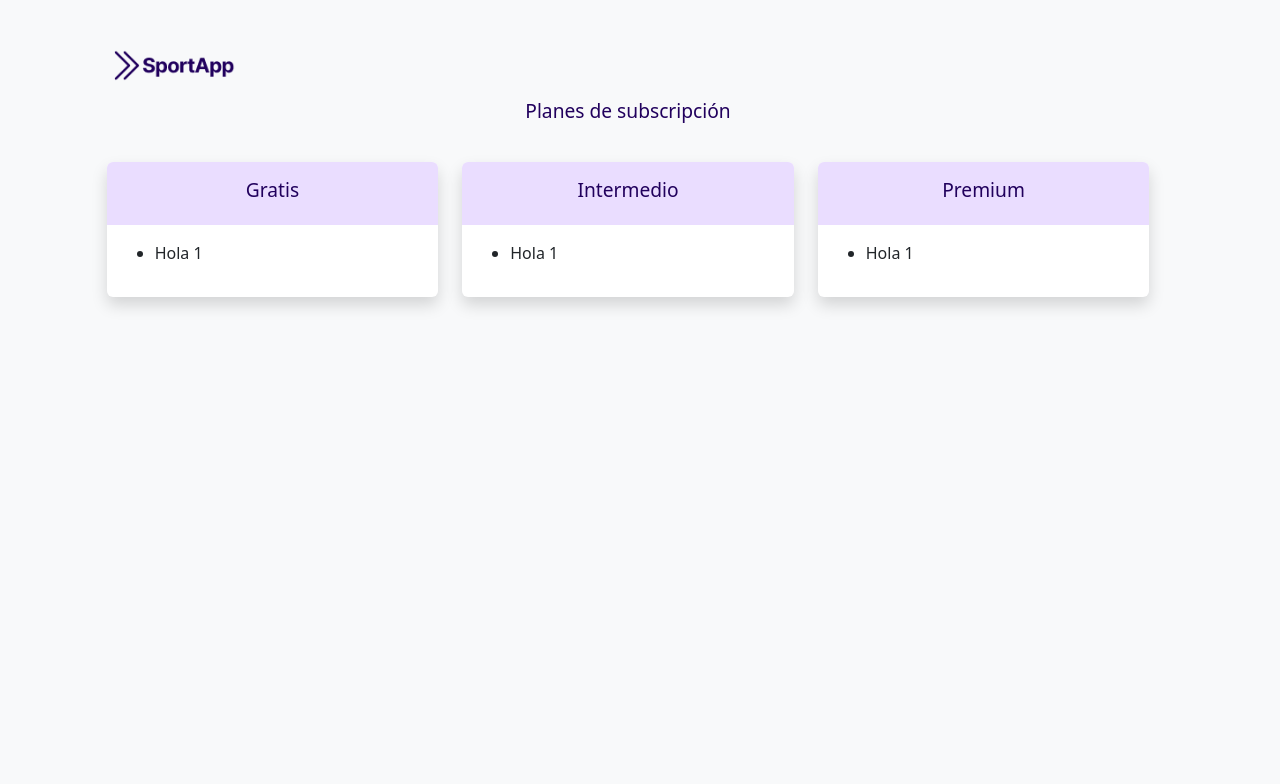
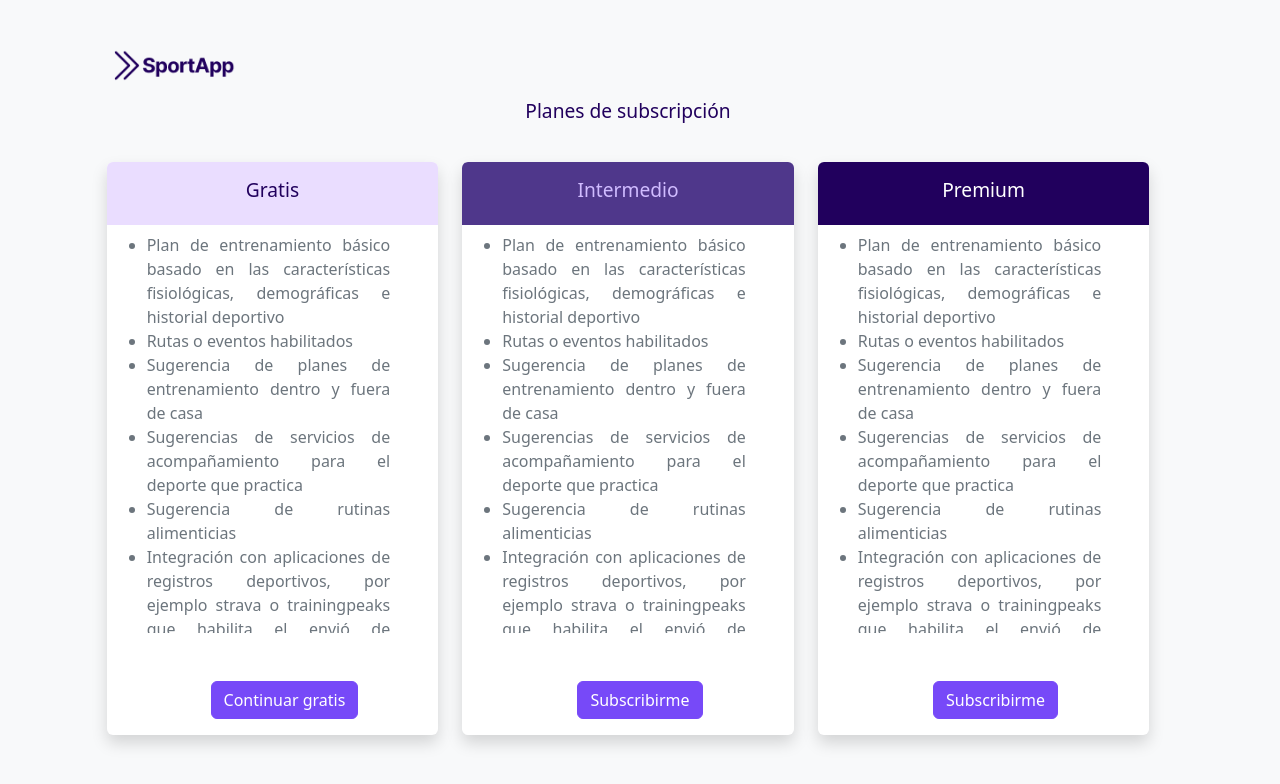
Before and after one commit to cris10958/frontend-proyecto-final, an Angular app: page /planes-subscripcion in a window 1280 px wide. Shown: the top 784 px of the page. Built offline with nearby package versions, Linux system fonts and the light colour scheme.

Commit message:
Implementacion de la vista de planes de subscripcion

```diff
--- /dev/null
+++ b/src/app/planes-subscripcion.service.ts
@@ -0,0 +1,215 @@
+import { Injectable } from '@angular/core';
+
+export interface PlanSubscripcion {
+  id_plan_subscripcion: string;
+  nombre:               string;
+  beneficios:           BeneficioPlanSubscripcion[];
+}
+
+export interface BeneficioPlanSubscripcion {
+  id_detalle_subscripcion: string;
+  beneficios:              string;
+}
+
+@Injectable({
+  providedIn: 'root'
+})
+export class PlanesSubscripcionService {
+  planSubscripcion: PlanSubscripcion[] = [
+    { "id_plan_subscripcion": "1",
+      "nombre":"Gratis",
+      "beneficios": [{
+        "id_detalle_subscripcion": "1",
+        "beneficios": "Plan de entrenamiento básico basado en las características fisiológicas, demográficas e historial deportivo"
+      },
+      {
+        "id_detalle_subscripcion": "2",
+        "beneficios": "Rutas o eventos habilitados"
+      },
+      {
+        "id_detalle_subscripcion": "3",
+        "beneficios": "Sugerencia de planes de entrenamiento dentro y fuera de casa"
+      },
+      {
+        "id_detalle_subscripcion": "4",
+        "beneficios": "Sugerencias de servicios de acompañamiento para el deporte que practica"
+      },
+      {
+        "id_detalle_subscripcion": "5",
+        "beneficios": "Sugerencia de rutinas alimenticias"
+      },
+      {
+        "id_detalle_subscripcion": "6",
+        "beneficios": "Integración con aplicaciones de registros deportivos, por ejemplo strava o trainingpeaks que habilita el envió de información registrada en la sesiones deportivas"
+      },
+      {
+        "id_detalle_subscripcion": "7",
+        "beneficios": "Tablero de control de resultados obtenido en eventos realizados, en donde se visualizara el cálculo de FTP y VO2max"
+      },
+      {
+        "id_detalle_subscripcion": "8",
+        "beneficios": "Calendario de eventos de entrenamiento o salidas programadas"
+      },
+      {
+        "id_detalle_subscripcion": "9",
+        "beneficios": "Acceso a la aplicación móvil para que puedas realizar tus sesiones en cualquier lugar"
+      }
+      ]
+    },
+    { "id_plan_subscripcion": "2",
+      "nombre":"Intermedio",
+      "beneficios": [{
+        "id_detalle_subscripcion": "1",
+        "beneficios": "Plan de entrenamiento básico basado en las características fisiológicas, demográficas e historial deportivo"
+      },
+      {
+        "id_detalle_subscripcion": "2",
+        "beneficios": "Rutas o eventos habilitados"
+      },
+      {
+        "id_detalle_subscripcion": "3",
+        "beneficios": "Sugerencia de planes de entrenamiento dentro y fuera de casa"
+      },
+      {
+        "id_detalle_subscripcion": "4",
+        "beneficios": "Sugerencias de servicios de acompañamiento para el deporte que practica"
+      },
+      {
+        "id_detalle_subscripcion": "5",
+        "beneficios": "Sugerencia de rutinas alimenticias"
+      },
+      {
+        "id_detalle_subscripcion": "6",
+        "beneficios": "Integración con aplicaciones de registros deportivos, por ejemplo strava o trainingpeaks que habilita el envió de información registrada en la sesiones deportivas"
+      },
+      {
+        "id_detalle_subscripcion": "7",
+        "beneficios": "Tablero de control de resultados obtenido en eventos realizados, en donde se visualizara el cálculo de FTP y VO2max"
+      },
+      {
+        "id_detalle_subscripcion": "8",
+        "beneficios": "Calendario de eventos de entrenamiento o salidas programadas"
+      },
+      {
+        "id_detalle_subscripcion": "9",
+        "beneficios": "Acceso a la aplicación móvil para que puedas realizar tus sesiones en cualquier lugar"
+      },
+      {
+        "id_detalle_subscripcion": "10",
+        "beneficios": "Seguimiento en tiempo real durante la sesión deportiva o evento"
+      },
+      {
+        "id_detalle_subscripcion": "11",
+        "beneficios": "Conexión con dispositivos de medición a la aplicación móvil"
+      },
+      {
+        "id_detalle_subscripcion": "12",
+        "beneficios": "Alertas de seguridad medica al detectar alguna situación durante la sesión que atente con la vida del deportista"
+      },
+      {
+        "id_detalle_subscripcion": "13",
+        "beneficios": "Ajuste de los objetivos de la sesión según el desempeño del deportista"
+      },
+      {
+        "id_detalle_subscripcion": "14",
+        "beneficios": "Recomendaciones de consumo de bebida o alimento según la energía gastada para prevenir situaciones criticas"
+      },
+      {
+        "id_detalle_subscripcion": "15",
+        "beneficios": "Notificación de situaciones de riesgo"
+      }
+      ]
+    }
+    ,
+    { "id_plan_subscripcion": "3",
+      "nombre":"Premium",
+      "beneficios": [{
+        "id_detalle_subscripcion": "1",
+        "beneficios": "Plan de entrenamiento básico basado en las características fisiológicas, demográficas e historial deportivo"
+      },
+      {
+        "id_detalle_subscripcion": "2",
+        "beneficios": "Rutas o eventos habilitados"
+      },
+      {
+        "id_detalle_subscripcion": "3",
+        "beneficios": "Sugerencia de planes de entrenamiento dentro y fuera de casa"
+      },
+      {
+        "id_detalle_subscripcion": "4",
+        "beneficios": "Sugerencias de servicios de acompañamiento para el deporte que practica"
+      },
+      {
+        "id_detalle_subscripcion": "5",
+        "beneficios": "Sugerencia de rutinas alimenticias"
+      },
+      {
+        "id_detalle_subscripcion": "6",
+        "beneficios": "Integración con aplicaciones de registros deportivos, por ejemplo strava o trainingpeaks que habilita el envió de información registrada en la sesiones deportivas"
+      },
+      {
+        "id_detalle_subscripcion": "7",
+        "beneficios": "Tablero de control de resultados obtenido en eventos realizados, en donde se visualizara el cálculo de FTP y VO2max"
+      },
+      {
+        "id_detalle_subscripcion": "8",
+        "beneficios": "Calendario de eventos de entrenamiento o salidas programadas"
+      },
+      {
+        "id_detalle_subscripcion": "9",
+        "beneficios": "Acceso a la aplicación móvil para que puedas realizar tus sesiones en cualquier lugar"
+      },
+      {
+        "id_detalle_subscripcion": "10",
+        "beneficios": "Seguimiento en tiempo real durante la sesión deportiva o evento"
+      },
+      {
+        "id_detalle_subscripcion": "11",
+        "beneficios": "Conexión con dispositivos de medición a la aplicación móvil"
+      },
+      {
+        "id_detalle_subscripcion": "12",
+        "beneficios": "Alertas de seguridad medica al detectar alguna situación durante la sesión que atente con la vida del deportista"
+      },
+      {
+        "id_detalle_subscripcion": "13",
+        "beneficios": "Ajuste de los objetivos de la sesión según el desempeño del deportista"
+      },
+      {
+        "id_detalle_subscripcion": "14",
+        "beneficios": "Recomendaciones de consumo de bebida o alimento según la energía gastada para prevenir situaciones criticas"
+      },
+      {
+        "id_detalle_subscripcion": "15",
+        "beneficios": "Notificación de situaciones de riesgo"
+      },
+      {
+        "id_detalle_subscripcion": "16",
+        "beneficios": "Servicio de entrenador / deportologo personalizado"
+      },
+      {
+        "id_detalle_subscripcion": "17",
+        "beneficios": "Cuidado despuede de realizar una sesión deportiva"
+      },
+      {
+        "id_detalle_subscripcion": "18",
+        "beneficios": "Programación de sesiones virtuales con un entrenado "
+      },
+      {
+        "id_detalle_subscripcion": "19",
+        "beneficios": "Registro de histórica clínica y deportiva del usuario para un acompañamiento personalizado"
+      },
+      {
+        "id_detalle_subscripcion": "20",
+        "beneficios": "Retroalimentación profesional sobre planes de entrenamiento "
+      },
+      {
+        "id_detalle_subscripcion": "21",
+        "beneficios": "Servicio de generación de planes de recuperación ante alguna lesión. Este servicio incluye rutinas como masajes y dispositivos especializados en recuperación de lesiones deportivas y pueden ser prestados en casa o en centros especializados. Tienen un valor adicional y pueden ser agendados a través de la aplicación con centros avalados por SportApp."
+      }
+      ]
+    },
+]
+
+  constructor() { }
+}
--- a/src/app/planes-subscription.component.ts
+++ b/src/app/planes-subscription.component.ts
@@ -1,9 +1,12 @@
 import { Component } from '@angular/core';
+import { PlanesSubscripcionService } from './planes-subscripcion.service';
+import { CommonModule } from '@angular/common';
+import { Router } from '@angular/router';
 
 @Component({
   selector: 'app-planes-subscription',
   standalone: true,
-  imports: [],
+  imports: [CommonModule],
   template: `
     <div class="fd-color h-total w-100 row justify-content-center pb-5">
       <div class="col-10 pt-5">
@@ -16,44 +19,22 @@ import { Component } from '@angular/core';
           <h1>Planes de subscripción</h1>
         </div>
         <div class="row justify-content-center pt-3 pb-3">
-          <div class="col-4">
+          <div class="col-4" *ngFor="let plan of planSubscripcion.planSubscripcion">
             <div class="fd-color white p-0 shadow rounded">
-              <div class="fd-color primary_container rounded-top p-3 text-center">
-                <h1>Gratis</h1>
+              <div class="fd-color rounded-top p-3 text-center" [class]="{'primary_container': plan.id_plan_subscripcion == '1', 'on_primary_fixed_variant': plan.id_plan_subscripcion == '2', 'on_primary_container': plan.id_plan_subscripcion == '3', }">
+                <h1>{{plan.nombre}}</h1>
               </div>
-              <div class="rounded-bottom p-3 pb-3">
-                <div class="col-10">
+              <div class="rounded-bottom pb-3 pt-2">
+                <div class="col-12 contenido-tarjeta pe-5 ps-2">
                   <ul>
-                    <li>Hola 1</li>
+                    <li *ngFor="let beneficio of plan.beneficios" class="tx-justify">{{beneficio.beneficios}}</li>
                   </ul>
                 </div>
-              </div>
-            </div>
-          </div>
-          <div class="col-4">
-            <div class="fd-color white p-0 shadow rounded">
-              <div class="fd-color primary_container rounded-top p-3 text-center">
-                <h1>Intermedio</h1>
-              </div>
-              <div class="rounded-bottom p-3 pb-3">
-                <div class="col-10">
-                  <ul>
-                    <li>Hola 1</li>
-                  </ul>
+                <div *ngIf="plan.id_plan_subscripcion == '1'" class="col-12 text-center ps-4 pt-5">
+                  <button id="id-bt" class="btn btn-primary" type="submit" (click)="registrar_subscripcion(plan.id_plan_subscripcion)">Continuar gratis</button>
                 </div>
-              </div>
-            </div>
-          </div>
-          <div class="col-4">
-            <div class="fd-color white p-0 shadow rounded">
-              <div class="fd-color primary_container rounded-top p-3 text-center">
-                <h1>Premium</h1>
-              </div>
-              <div class="rounded-bottom p-3 pb-3">
-                <div class="col-10">
-                  <ul>
-                    <li>Hola 1</li>
-                  </ul>
+                <div *ngIf="plan.id_plan_subscripcion == '2' || plan.id_plan_subscripcion == '3'" class="col-12 text-center ps-4 pt-5">
+                  <button id="id-bt" class="btn btn-primary" type="submit" (click)="registrar_subscripcion(plan.id_plan_subscripcion)" >Subscribirme</button>
                 </div>
               </div>
             </div>
@@ -61,8 +42,25 @@ import { Component } from '@angular/core';
       </div>
     </div>
   `,
-  styles: ``
+  styles: [`
+    .contenido-tarjeta{
+      max-height: 50vh;
+      overflow: auto;
+    }
+  `]
 })
 export class PlanesSubscriptionComponent {
+  registrar_subscripcion(id:string){
+    if(id == "1"){
+      this.router.navigate(['/home-usuario']);
+    }else if(id == "2" || id == "3"){
+      alert("Actualizar plan");
+      this.router.navigate(['/home-usuario']);
+    }else{
+      console.log("Valor invalido")
+      return
+    }
+  }
 
+  constructor(readonly planSubscripcion: PlanesSubscripcionService, private router: Router){}
 }
--- a/src/app/registro-usuarios.component.ts
+++ b/src/app/registro-usuarios.component.ts
@@ -245,13 +245,10 @@ export class RegistroUsuariosComponent implements OnInit {
       .subscribe(resp => {
         // this.clearForm(usuarioRegistro.email!,undefined);
         console.log(resp);
-        this.router.navigate(['/home-usuario']);
-        // this.router.navigate(['/planes-subscripcion']);
+        this.router.navigate(['/planes-subscripcion']);
       }, err => {
         this.isError = true;
         this.error = err.message;
-        // this.clearForm(loginUsuario.email!,undefined);
-
     });
     }
   }
--- a/src/styles.css
+++ b/src/styles.css
@@ -1,6 +1,10 @@
 /* You can add global styles to this file, and also import other style files */
 :root{
     --primary_container:#EADDFF;
+    --on_primary_fixed_variant:#4F378B;
+    --text_on_primary_fixed_variant: #D0BCFF;
+    --text_primary: #FFFFFF;
+    --on_primary_container: #21005D;
 }
 
 .footer{
@@ -15,6 +19,18 @@
 }
 .fd-color.primary_container{
     background-color: var(--primary_container);
+}
+.fd-color.on_primary_fixed_variant{
+    background-color: var(--on_primary_fixed_variant);
+}
+.fd-color.on_primary_fixed_variant > h1{
+    color: var(--text_on_primary_fixed_variant);
+}
+.fd-color.on_primary_container{
+    background-color: var(--on_primary_container);
+}
+.fd-color.on_primary_container > h1{
+    color: var(--text_primary);
 }
 .fd-color.white{
     background-color: white;
@@ -37,3 +53,9 @@ h1,h2,h3{
     font-size: 0.875em;
     color: #dc3545;
 }
+.tx-justify{
+    text-align: justify;
+}
+li{
+    color: #6C757D;
+}
```
Also changed, not shown: 1 other file (tests, documents, lock files or other folders).
